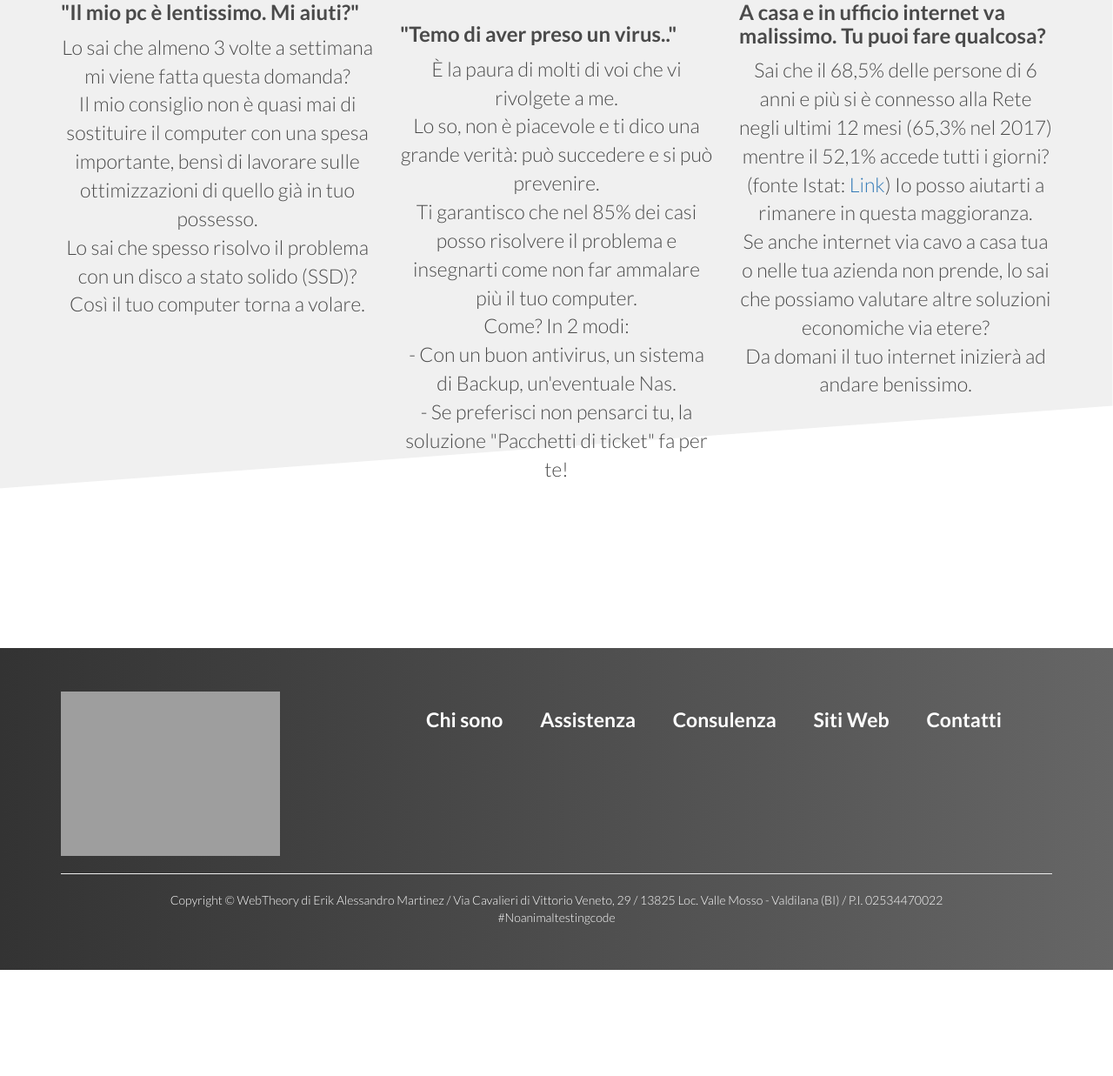
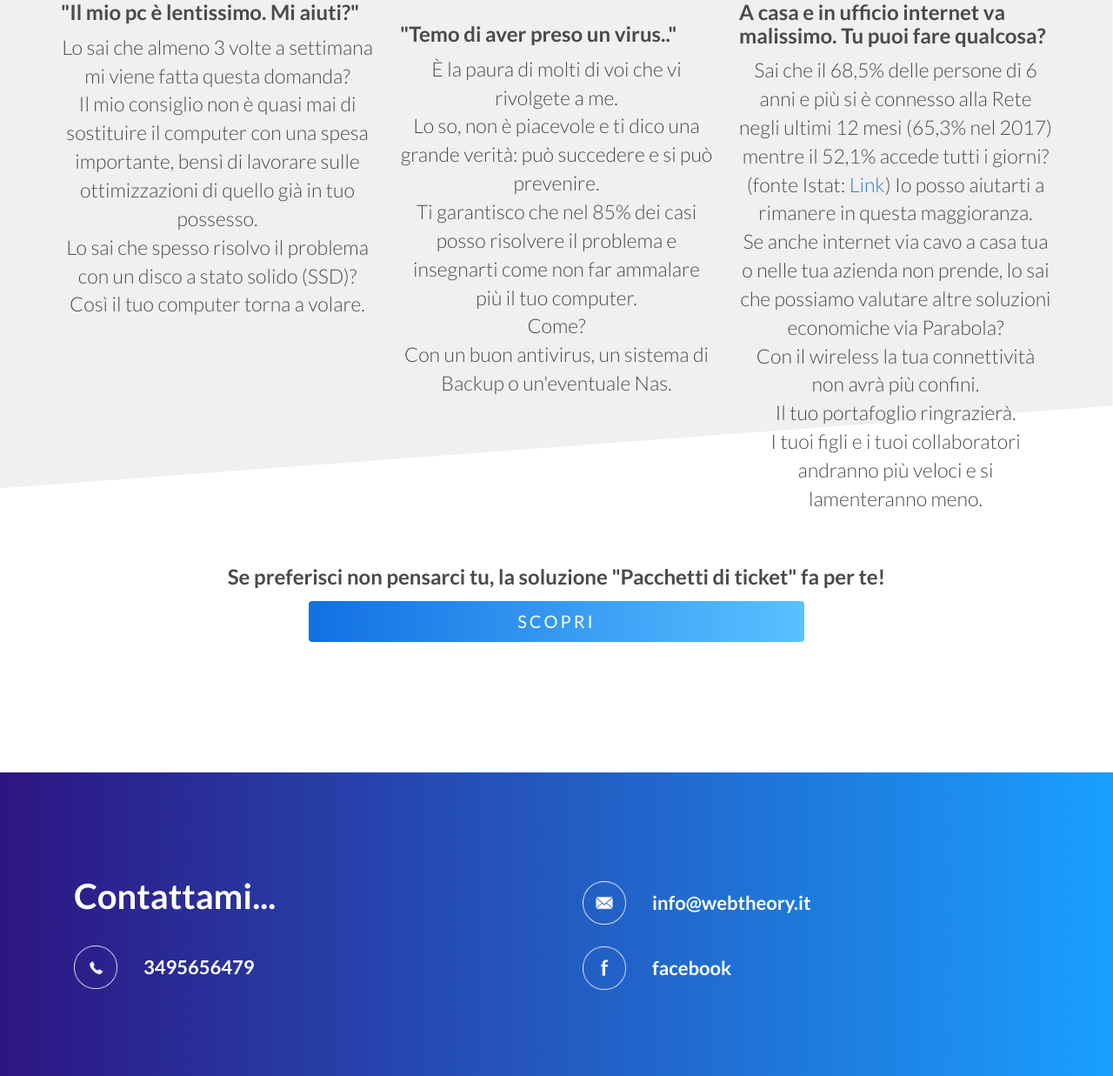
Before and after one commit to AssemblyWeb/WebTheory2019, a PHP site: page /assistenza.php in a window 1280 px wide. Shown: the part 1570-2807 px from the top of the page at 87% size. Before the commit the page ends 2685 px from the top, so only its background shows below. Run offline with PHP 8.4, Linux system fonts and the light colour scheme; grey boxes are pictures that could not be loaded.

```diff
--- a/assistenza.php
+++ b/assistenza.php
@@ -88,22 +88,24 @@ Lo sai che spesso risolvo il problema con un disco a stato solido (SSD)? Così i
 								<p class="textcenter">È la paura di molti di voi che vi rivolgete a me. <br>
 Lo so, non è piacevole e ti dico una grande verità: può succedere e si può prevenire.<br>
 Ti garantisco che nel 85% dei casi posso risolvere il problema e insegnarti come non far ammalare più il tuo computer.<br>
-Come? In 2 modi:<br>
-- Con un buon antivirus, un sistema di Backup, un'eventuale Nas.<br>
-- Se preferisci non pensarci tu, la soluzione "Pacchetti di ticket" fa per te! </p>
+Come?<br>
+Con un buon antivirus, un sistema di Backup o un'eventuale Nas.<br></p>
 						</div>
 						<div class="col-lg-4 col-md-12">
 							<img class="icon" src="img/wifi.svg"><h3>A casa e in ufficio internet va malissimo. Tu puoi fare qualcosa?</h3>
 								<p class="textcenter">Sai che il 68,5% delle persone di 6 anni e più si è connesso alla Rete negli ultimi 12 mesi (65,3% nel 2017) mentre il 52,1% accede tutti i giorni? <br>
 (fonte Istat: <a href="https://www.istat.it/it/archivio/226240">Link</a>)
 Io posso aiutarti a rimanere in questa maggioranza.<br>
-Se anche internet via cavo a casa tua o nelle tua azienda non prende, lo sai che possiamo valutare altre soluzioni economiche via etere?<br>
-Da domani il tuo internet inizierà ad andare benissimo. </p>
+Se anche internet via cavo a casa tua o nelle tua azienda non prende, lo sai che possiamo valutare altre soluzioni economiche via Parabola?<br>
+Con il wireless la tua connettività non avrà più confini.<br>
+Il tuo portafoglio ringrazierà.<br>
+I tuoi figli e i tuoi collaboratori andranno più veloci e si lamenteranno meno. </p>
 						</div>
 					</div>
                 </div>
             </div>
-
+				<h3 class="textcenter">Se preferisci non pensarci tu, la soluzione "Pacchetti di ticket" fa per te!</h3>
+				<a href="/consulenza.php"><div class="btn btn-wt imgcenter">Scopri</div></a>
         </div>
         <!-- /.container -->
 
@@ -127,5 +129,6 @@ Da domani il tuo internet inizierà ad andare benissimo. </p>
 <!-- /.content-section-f -->
 
   <?php /* ########################################## INCLUDE - INIZIO ################################################## */
+include($_SERVER['DOCUMENT_ROOT']."/includes/structures/calltoaction.php");
 include($_SERVER['DOCUMENT_ROOT']."/includes/structures/footer.php");
 /* ################################################ INCLUDE - FINE ################################################# */ ?>
--- a/consulenza.php
+++ b/consulenza.php
@@ -115,5 +115,6 @@ E tu puoi saltare la coda.<br>
 
 
   <?php /* ########################################## INCLUDE - INIZIO ################################################## */
+include($_SERVER['DOCUMENT_ROOT']."/includes/structures/calltoaction.php");
 include($_SERVER['DOCUMENT_ROOT']."/includes/structures/footer.php");
 /* ################################################ INCLUDE - FINE ################################################# */ ?>
--- a/index.php
+++ b/index.php
@@ -12,7 +12,7 @@ include($_SERVER['DOCUMENT_ROOT']."/includes/structures/header.php");
             <div class="row">
                 <div class="col-lg-12 col-sm-12">
                     <div class="intro-message">
-                        <p>SONO ERIK <br> E HO 3 SOLUZIONI<br> PER TE:</p>
+                        <p>SONO ERIK <br> E HO <br> 3 SOLUZIONI<br> PER TE:</p>
                       </div>
                 </div>
             </div>
--- a/sitiweb.php
+++ b/sitiweb.php
@@ -43,7 +43,7 @@ Per questo motivo inclusa nel sito c’è una formazione iniziale per insegnarti
 		<div class="container">
 
        		<div class="content-section-heading text-center">
-         		<h2>Ultimi progetti</h2>
+         		<h2>Ultimi siti web realizzati</h2>
 		 	</div>
 		 	<!-- prima riga -->
 		 	<div class="row rowpadding">
@@ -195,5 +195,6 @@ Per questo motivo inclusa nel sito c’è una formazione iniziale per insegnarti
 
 
   <?php /* ########################################## INCLUDE - INIZIO ################################################## */
+include($_SERVER['DOCUMENT_ROOT']."/includes/structures/calltoaction.php");
 include($_SERVER['DOCUMENT_ROOT']."/includes/structures/footer.php");
 /* ################################################ INCLUDE - FINE ################################################# */ ?>
```
